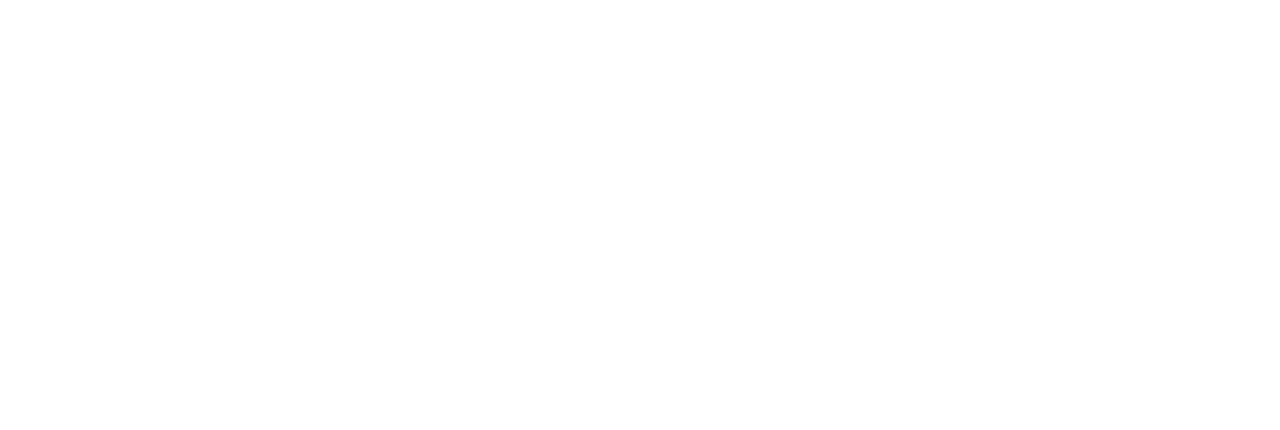
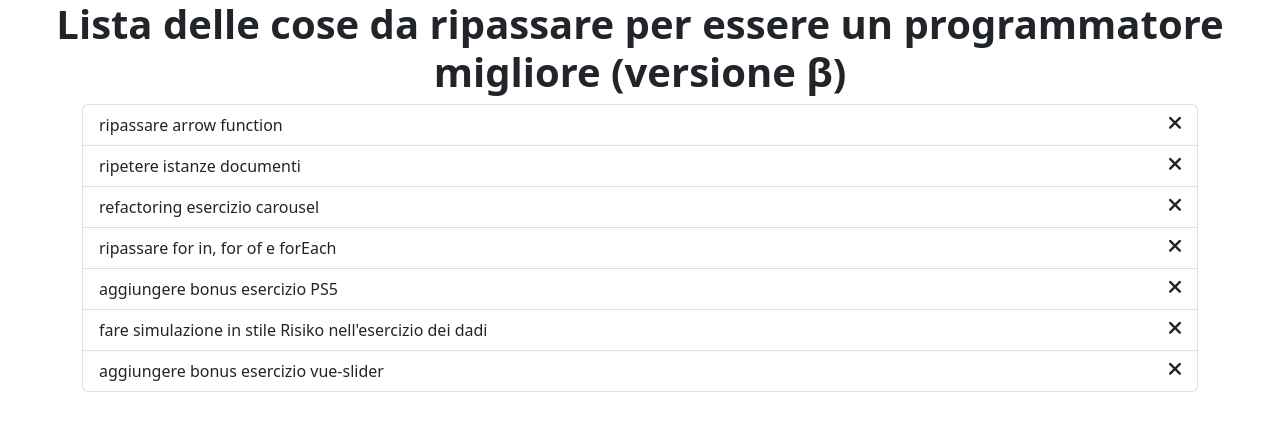
Before and after one commit to simonebonifazi/vue-todolist, a plain HTML site: page index.html in a window 1280 px wide. Drawn offline with nearby package versions, Linux system fonts and the light colour scheme.

Commit message:
added-half-milestone-1

```diff
--- a/css/style.css
+++ b/css/style.css
@@ -0,0 +1,5 @@
+/* closing marker */
+.fa-xmark {
+    cursor: pointer;
+    font-size: larger;
+}
--- a/index.html
+++ b/index.html
@@ -5,7 +5,7 @@
     <meta charset="UTF-8">
     <meta http-equiv="X-UA-Compatible" content="IE=edge">
     <meta name="viewport" content="width=device-width, initial-scale=1.0">
-    <title>Document</title>
+    <title>To Fix List</title>
     <!-- bootstrap -->
     <link href="https://cdn.jsdelivr.net/npm/bootstrap@5.2.0-beta1/dist/css/bootstrap.min.css" rel="stylesheet"
         integrity="sha384-0evHe/X+R7YkIZDRvuzKMRqM+OrBnVFBL6DOitfPri4tjfHxaWutUpFmBp4vmVor" crossorigin="anonymous">
@@ -21,7 +21,18 @@
 </head>
 
 <body>
-    <div id="root">
+    <header>
+        <h1 class="text-center">
+            <strong> Lista delle cose da ripassare per essere un programmatore migliore (versione &beta;) </strong>
+        </h1>
+    </header>
+    <div id="root" class="container">
+        <ul class="list-group ">
+            <li v-for="item in items" class="list-group-item d-flex justify-content-between"> {{item.text}}
+                <i class="fa-solid fa-xmark"></i>
+            </li>
+
+        </ul>
 
     </div>
     <!-- JavaScript -->
--- a/js/script.js
+++ b/js/script.js
@@ -18,12 +18,40 @@ Bonus:
 2- cliccando sul testo dell'item, invertire il valore della proprietà done del todo corrispondente (se done era uguale a false, impostare true e viceversa)
 */
 
-console.log('vue ok', Vue)
-
 const app = new Vue({
+    name: 'ToStudyList',
     el: '#root',
     data: {
-
+        items: [
+            {
+                done: true,
+                text: 'ripassare arrow function'
+            },
+            {
+                done: false,
+                text: 'ripetere istanze documenti'
+            },
+            {
+                done: false,
+                text: 'refactoring esercizio carousel'
+            },
+            {
+                done: true,
+                text: 'ripassare for in, for of e forEach'
+            },
+            {
+                done: false,
+                text: 'aggiungere bonus esercizio PS5'
+            },
+            {
+                done: false,
+                text: 'fare simulazione in stile Risiko nell\'esercizio dei dadi'
+            },
+            {
+                done: true,
+                text: 'aggiungere bonus esercizio vue-slider'
+            },
+        ]
     },
     computed: {
 
```
